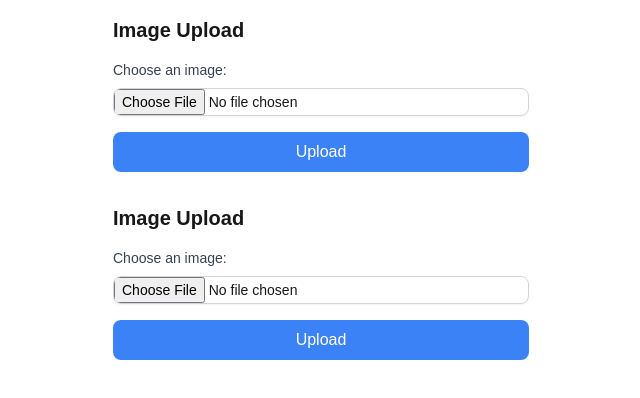
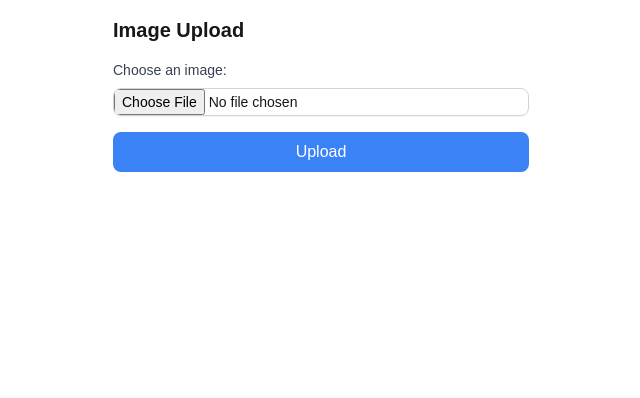
Before and after one commit to biswajit-adhikary/image-upload, a Next.js app: page / in a window 1280 px wide. Shown: the top 398 px of the page, without its empty margins (319-959 px from the left). Built offline with nearby package versions, Linux system fonts and the light colour scheme.

Commit message:
Fle Upoad Added

```diff
--- a/app/page.js
+++ b/app/page.js
@@ -7,7 +7,7 @@ export default function Home() {
     <>
       {/* <FileUpload /> */}
       <ImageUpload />
-      <NewUpload />
+      {/* <NewUpload /> */}
     </>
   );
 }
```
